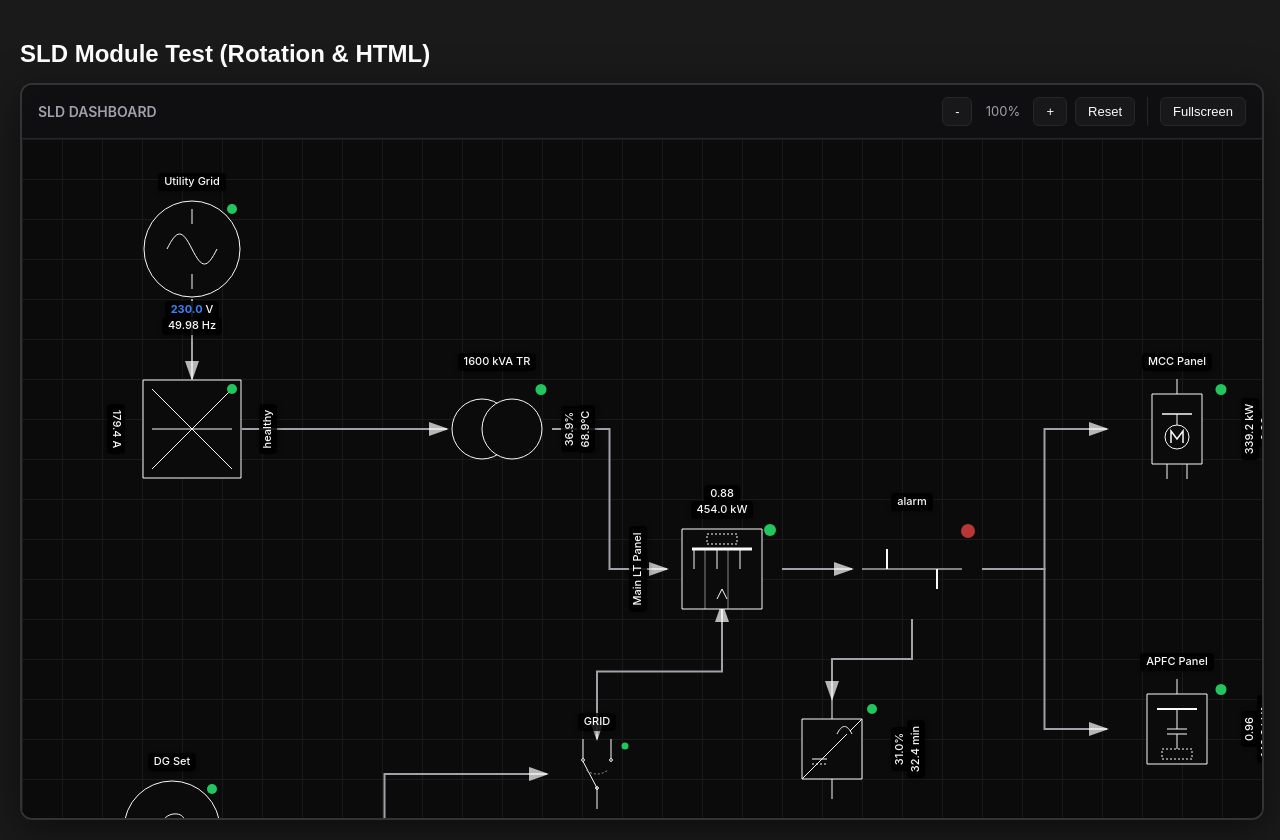
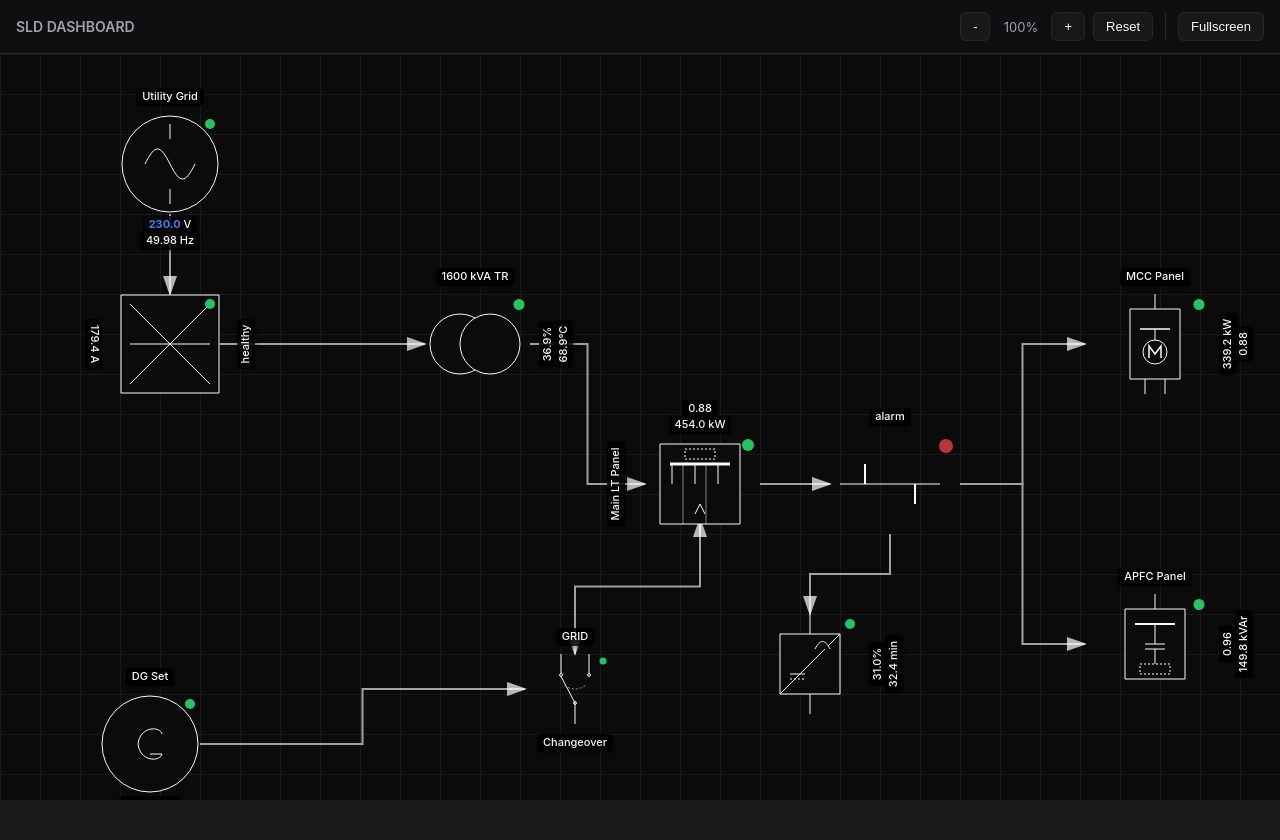
Before and after one commit to Trpz3/sld, a website built with Vite: page test-module.html in a window 1280 px wide. After the commit the page ends 800 px from the top, so only its background shows below. Built offline with nearby package versions, Linux system fonts and the light colour scheme.

Commit message:
Update test-module.html

```diff
--- a/test-module.html
+++ b/test-module.html
@@ -9,7 +9,7 @@
     <style>
         body {
             margin: 0;
-            padding: 20px;
+            padding: 0;
             background: #1a1a1a;
             overflow: hidden;
             height: 100vh;
@@ -19,8 +19,7 @@
 
         #my-viewer-container {
             flex: 1;
-            border: 2px solid #333;
-            border-radius: 12px;
+
             overflow: hidden;
             box-shadow: 0 10px 40px rgba(0, 0, 0, 0.5);
         }
@@ -34,7 +33,6 @@
 </head>
 
 <body>
-    <h2>SLD Module Test (Rotation & HTML)</h2>
     <div id="my-viewer-container"></div>
 
     <script src="./dist/sld-viewer.umd.js"></script>
```
